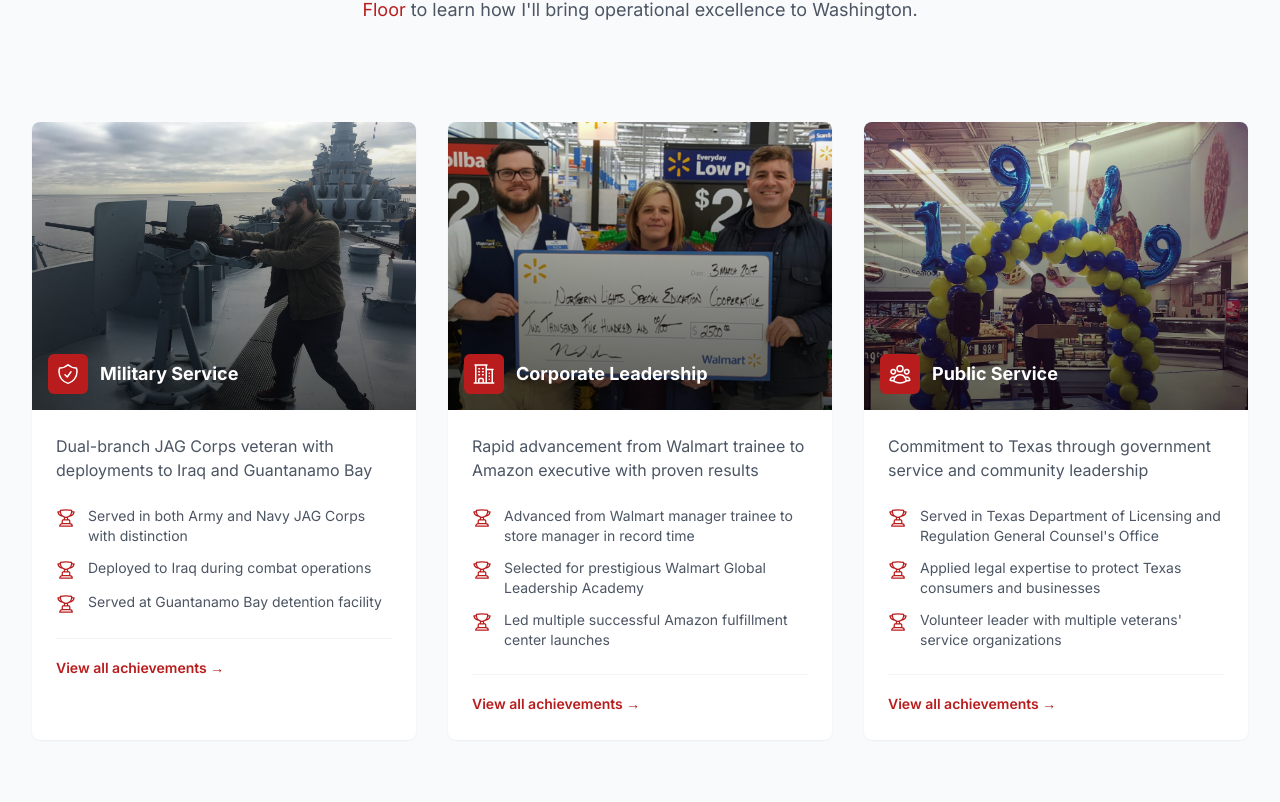
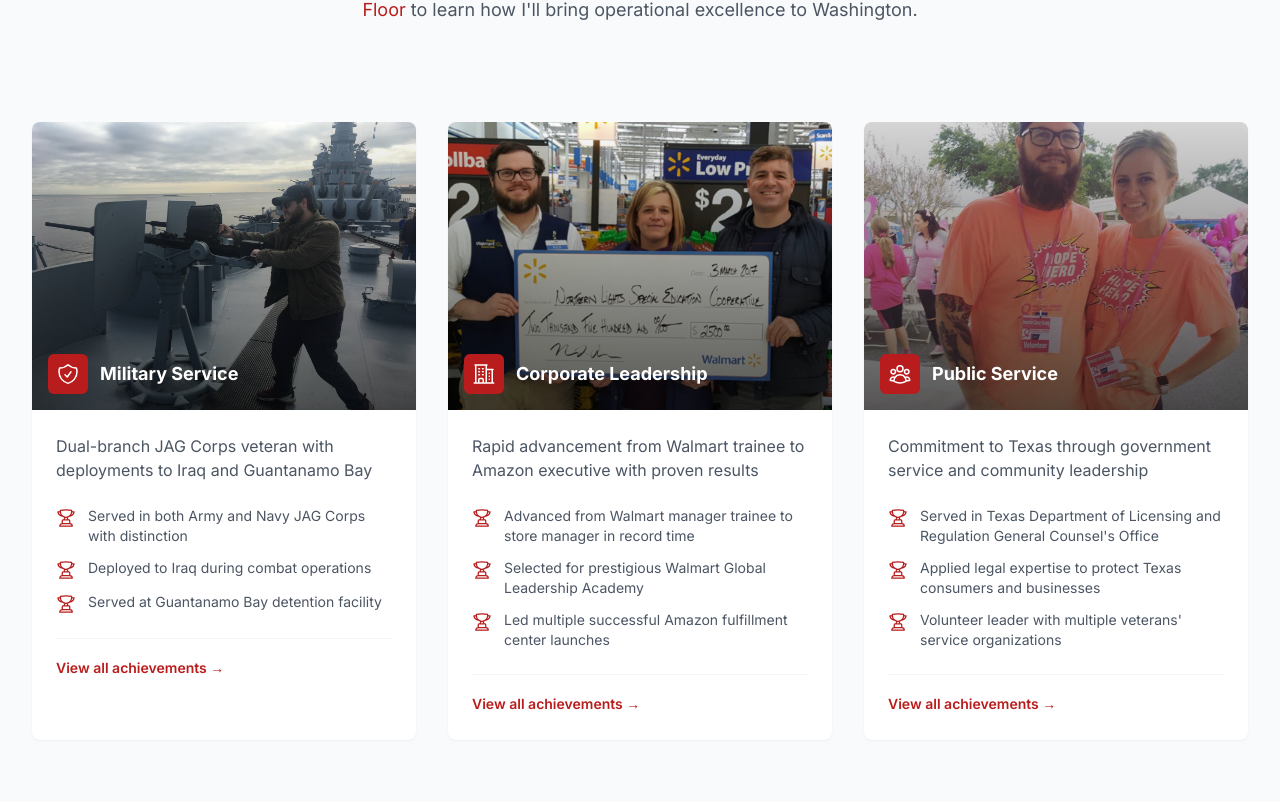
Before and after one commit to lunchwolfjoe/politico, a Next.js app: page /about in a window 1280 px wide. Shown: the part 4098-4900 px from the top of the page. Built offline with nearby package versions, Linux system fonts and the light colour scheme.

Commit message:
Updated Public Service card to use volunteering.jpg and improved Innovation image positioning

```diff
--- a/src/app/about/page.tsx
+++ b/src/app/about/page.tsx
@@ -47,7 +47,7 @@ const experiences = [
     title: 'Public Service',
     description: 'Commitment to Texas through government service and community leadership',
     icon: UserGroupIcon,
-    image: imagePaths.personal.volunteering,
+    image: '/images/personal/volunteering.jpg',
     details: [
       'Served in Texas Department of Licensing and Regulation General Counsel\'s Office',
       'Applied legal expertise to protect Texas consumers and businesses',
@@ -335,10 +335,10 @@ export default function AboutPage() {
                 <div className="relative h-72 w-full">
                   <div className="absolute inset-0">
                     <img
-                      src="/images/professional/publicspeakingwalmart.jpg"
+                      src="/images/personal/volunteering.jpg"
                       alt="Public Service"
                       className="h-full w-full object-cover object-center"
-                      style={{ objectPosition: "center 15%" }}
+                      style={{ objectPosition: "center top" }}
                     />
                   </div>
                   <div className="absolute inset-0 bg-gradient-to-b from-transparent to-black/60"></div>
@@ -457,6 +457,7 @@ export default function AboutPage() {
                       src={imagePaths.professional.amazonFlow}
                       alt="Innovation leadership"
                       className="w-full h-full object-cover object-center"
+                      style={{ objectPosition: "center top" }}
                     />
                   </div>
                 </dd>
```
